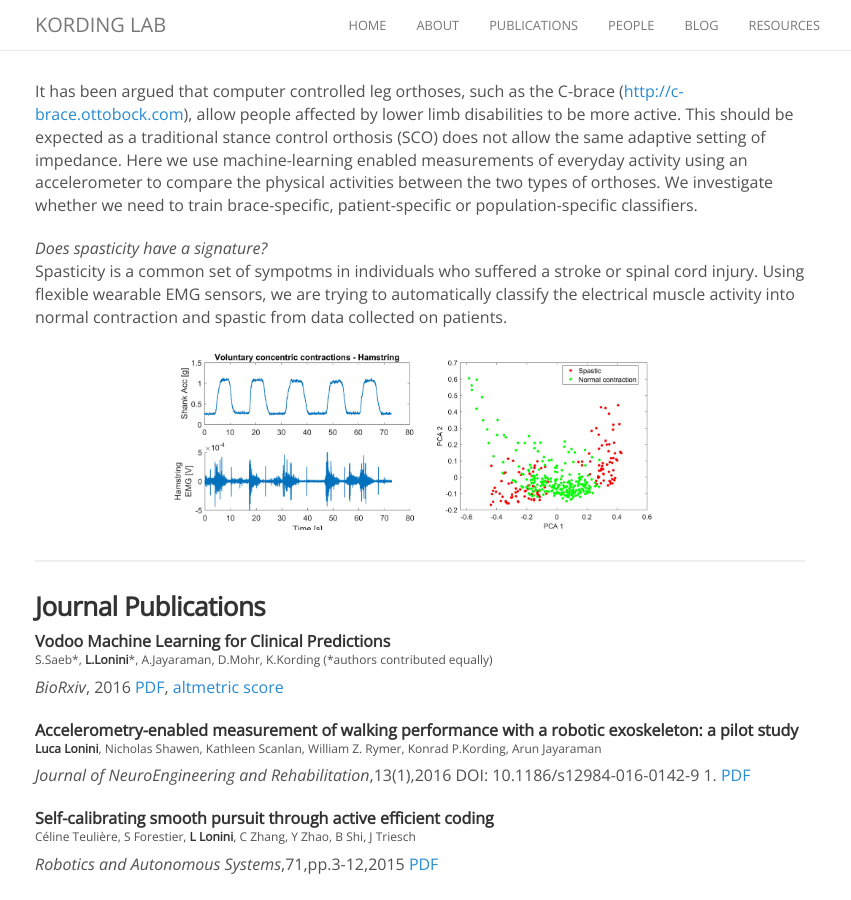
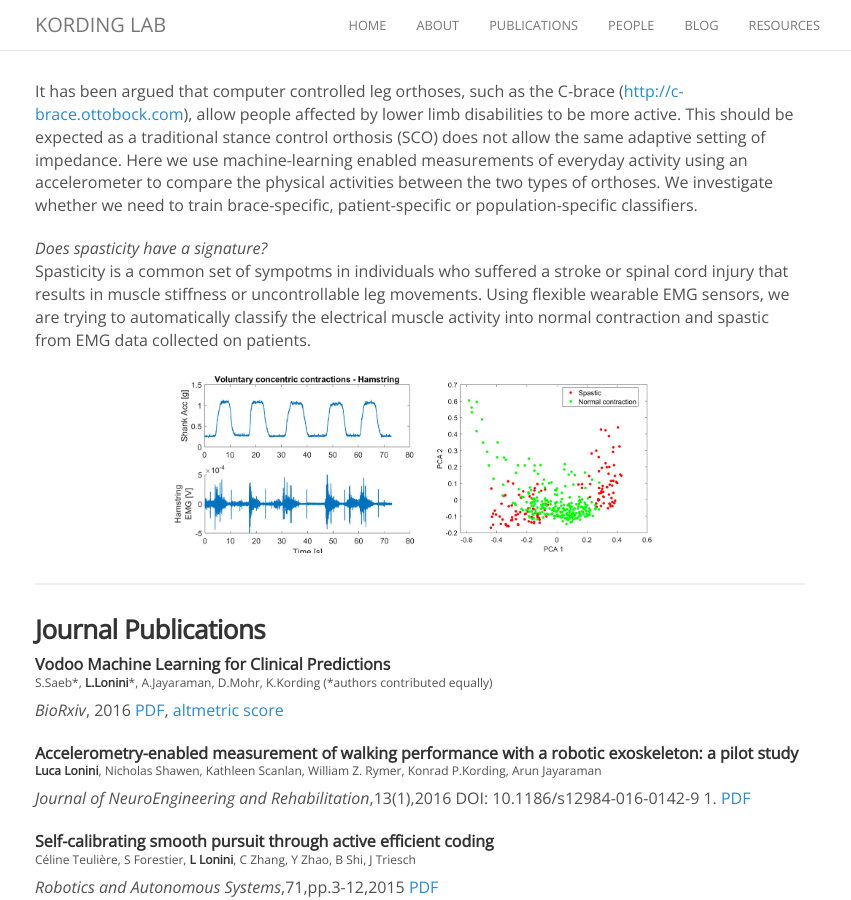
Before and after one commit to KordingLab/KordingLab.github.io, a Jekyll site: the page built from _people/luca_lonini.md, in a window 1280 px wide and 900 px high, scrolled down 1619 px. Shown: the whole window, without its empty margins (220-1071 px from the left). Built offline with Jekyll 4.4.1, drawn with Linux system fonts in a browser that asks for light colours; nearby versions of some CDN libraries; comment, search, counter and statistics services are not loaded.

Commit message:
Update luca_lonini.md

```diff
--- a/_people/luca_lonini.md
+++ b/_people/luca_lonini.md
@@ -54,7 +54,7 @@
 
 
 _Does spasticity have a signature?_<br>
-Spasticity is a common set of sympotms in individuals who suffered a stroke or spinal cord injury. Using flexible wearable EMG sensors, we are trying to automatically classify the electrical muscle activity into normal contraction and spastic from data collected on patients.
+Spasticity is a common set of sympotms in individuals who suffered a stroke or spinal cord injury that results in muscle stiffness or uncontrollable leg movements. Using flexible wearable EMG sensors, we are trying to automatically classify the electrical muscle activity into normal contraction and spastic from EMG data collected on patients.
 
 <figure><center>
   <img src="{{site.baseurl}}/images/others/Spasticity.jpg" width="500">
```
